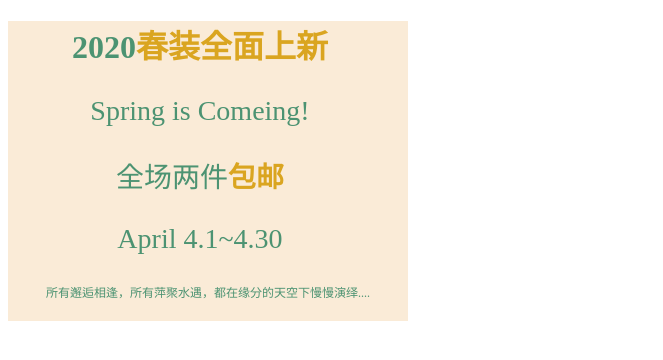
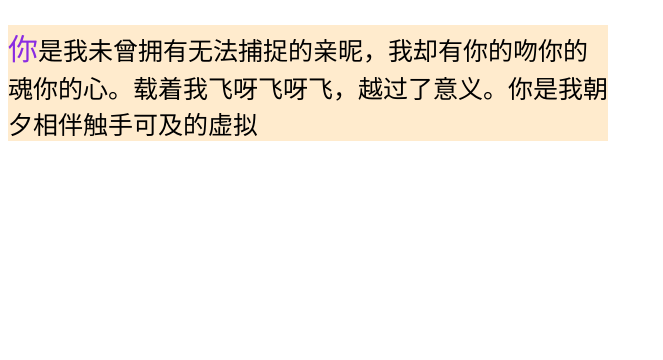
Before and after one commit to yuqi-czy/zuoye, a plain HTML site: page index.html in a window 1280 px wide. Shown: the whole page, without its empty margins (0-663 px from the left). Drawn offline with Linux system fonts and the light colour scheme.

Commit message:
Update index.html

```diff
--- a/index.html
+++ b/index.html
@@ -1,44 +1,44 @@
+
 <!DOCTYPE html>
 <html>
 	<head>
 		<meta charset="utf-8" />
 		<title></title>
 		<style type="text/css">
-		}
 			*{
-			margin：0px;
-			padding:0px;
-		}
-		.mianban{
-			width:400px;
-			height:300px;
-			background-color:#FAEBD7;
-			color:#4C9372;
-			text-align: center;
-			text-indent: -1em;
-		}
-		strong{
-			color:#DAA520;
+				width: 0;
+				height: 0;
 			}
 			p{
-			font-size: 28px;
+				width: 600px;
+				height: auto;
+				background-color: blanchedalmond;
+				font-size: 25px;
 			}
-		#desc{
-			font-size: 12px;
-			text-indent: 0em;
+			span.tooltip{
+				color:blueviolet;
+				font-size: 30px;
+				position:relative;
 			}
-		.en{
-			font-family: "blackadder itc";
+			span.tooltip::after{
+				content:attr(title);
+				word-break:keep-all;
+				padding:2px 16px;
+				color:deeppink;
+				position: absolute;
+				left:calc(100%+10px);
+				border-radius: 8px;
+				opacity:0;
+				transition:all 1s;
+			}
+			span.tooltip:hover::before{
+				opacity:1;
+				background-color: aqua;
+				left:calc(100-11px);
 			}
 			</style>
 	</head>
 	<body>
-		<div class="mianban">
-		<h1>2020<strong>春装全面上新</strong></h1>
-		<p class="en">Spring is Comeing!</p>
-		<p>全场两件<strong>包邮</strong></p>
-		<p class="en">April 4.1~4.30</p>
-		<p id="desc">所有邂逅相逢，所有萍聚水遇，都在缘分的天空下慢慢演绎....</p>
-		</div>
+		<p><span title="很重要" class="tooltip">你</span>是我未曾拥有无法捕捉的亲昵，我却有你的吻你的魂你的心。载着我飞呀飞呀飞，越过了意义。你是我朝夕相伴触手可及的虚拟</p>
 	</body>
 </html>
```
Lines whose indentation alone changed are shown as unchanged.
